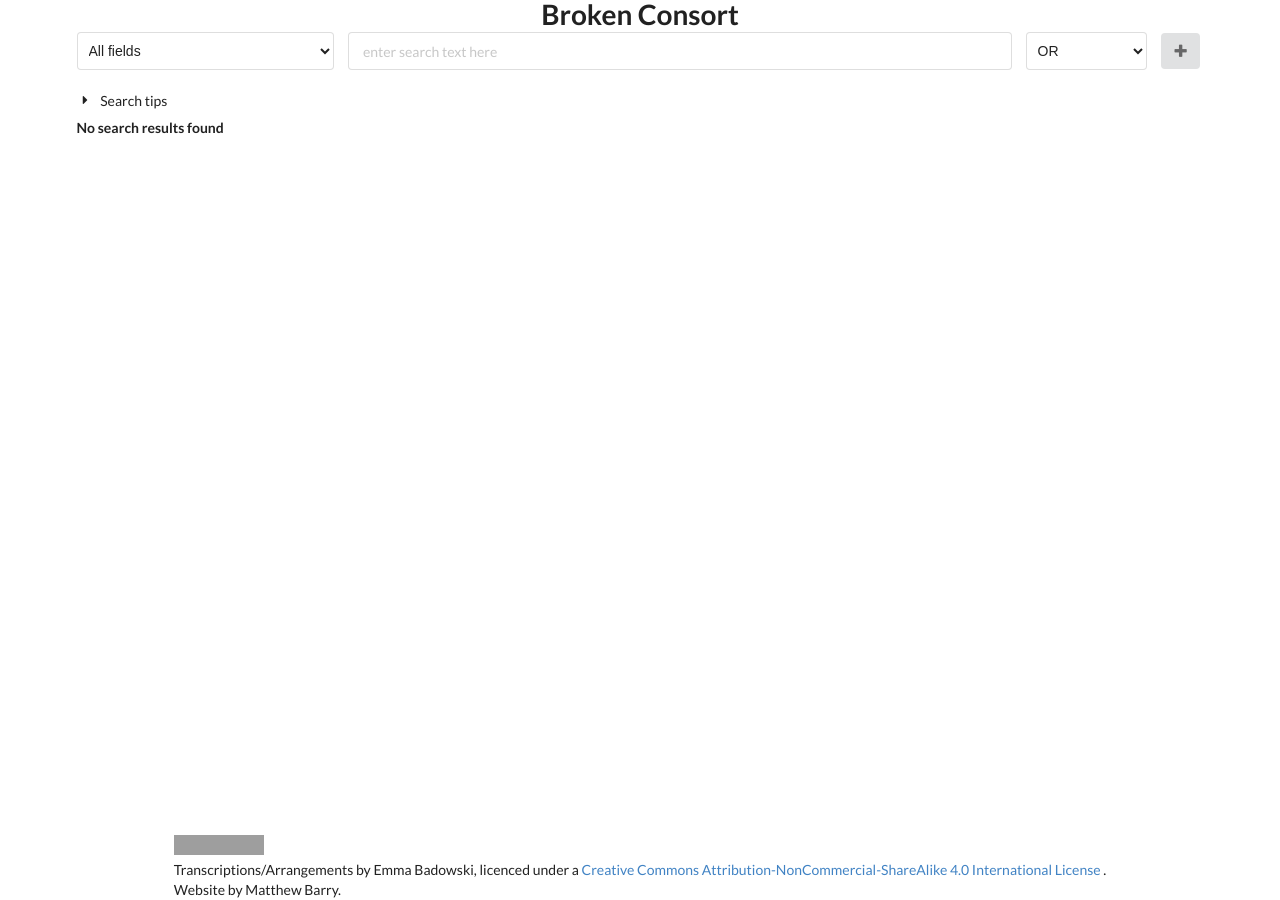
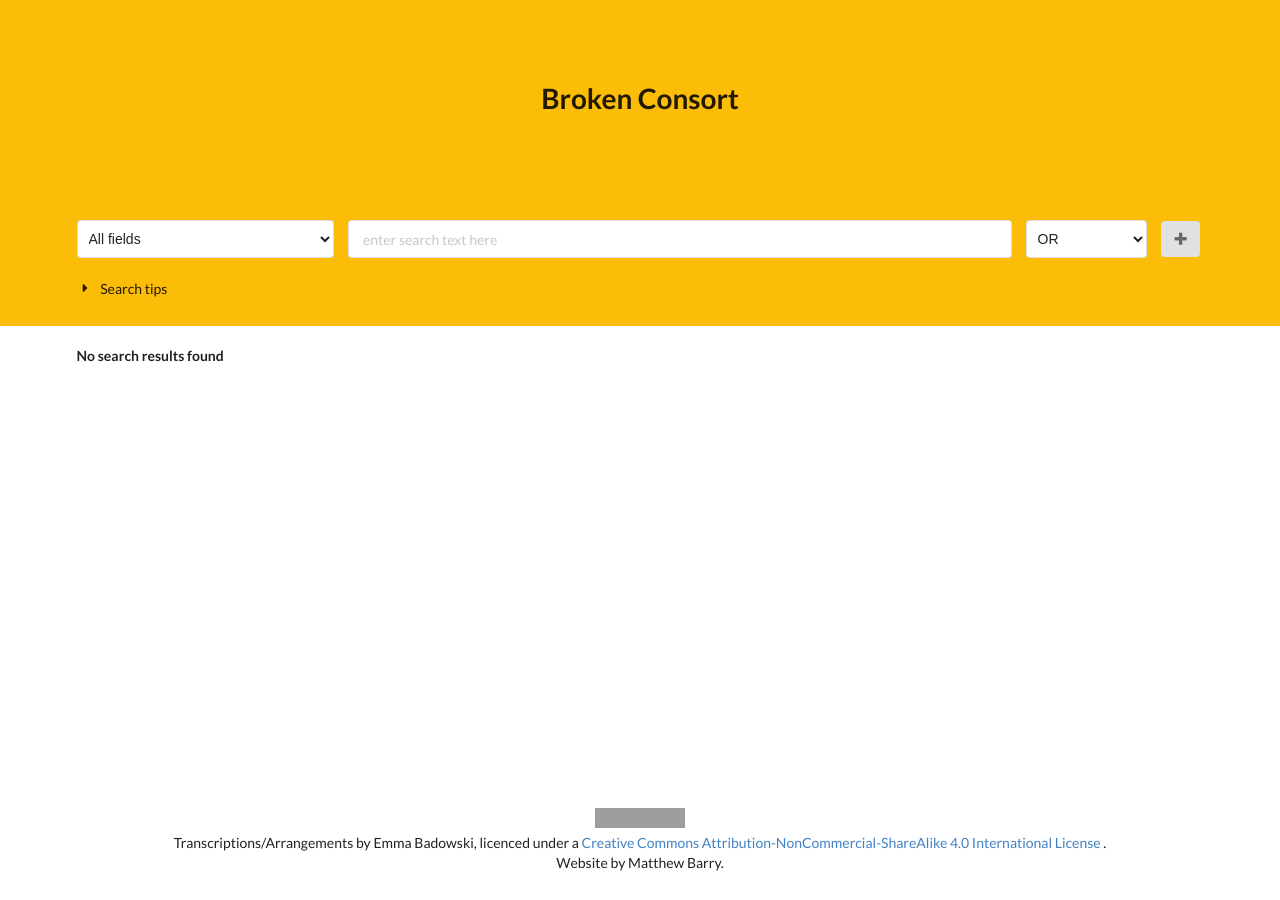
Before and after one commit to ernieejo/emmabadowski.github.io, a Jekyll site: the page built from index.html, in a window 1280 px wide. Built offline with Jekyll 4.4.1, drawn with Linux system fonts in a browser that asks for light colours; nearby versions of some CDN libraries; comment, search, counter and statistics services are not loaded; grey boxes are pictures that could not be loaded.

Commit message:
updated style file
because it didn't commit correctly for some reason

```diff
--- a/css/style.css
+++ b/css/style.css
@@ -1,3 +1,7 @@
+:root {
+    --brand-color: #fbbd08;
+}
+
 body {
     display: flex;
     flex-direction: column;
@@ -8,3 +12,32 @@ body {
 main {
     flex-grow: 1;
 }
+header {
+    background: var(--brand-color);
+    width: 100%;
+    display: flex;
+     justify-content: center;
+     align-items: center;
+    height: 200px;
+}
+footer {
+    min-width: 100%;
+    height: 120px;
+    flex-shrink: 0;
+    display: flex;
+     flex-direction: column;
+     justify-content: center;
+     align-items: center;
+}
+footer p {
+    text-align: center;
+}
+.top-content {
+    width: 100vw;
+    background: var(--brand-color);
+    padding: 20px 0;
+}
+.bottom-content {
+    width: 100vw;
+    padding: 20px 0;
+}
```
